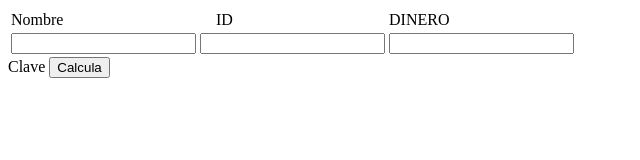
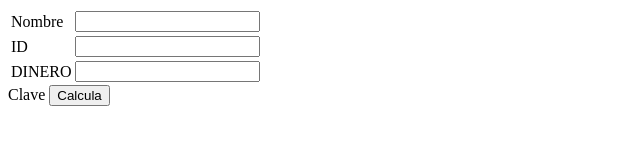
Before and after one commit to tetradogpaw/PokemonOroYPlataClave, a plain HTML site: page index.html in a window 1280 px wide. Shown: the whole page, without its empty margins (0-640 px from the left). Drawn offline with Linux system fonts and the light colour scheme.

Commit message:
mejor asi

```diff
--- a/index.html
+++ b/index.html
@@ -59,12 +59,14 @@ navigator.serviceworker.register('sw.js');
 <tbody>
 <tr>
 <td>Nombre</td>
-<td>&nbsp; &nbsp; ID &nbsp; &nbsp;</td>
-<td>DINERO</td>
+<td ><input id="inpNombre"></td>
 </tr>
 <tr>
-<td ><input id="inpNombre"></td>
+<td>ID</td>
 <td ><input id="inpID"></td>
+</tr>
+<tr>
+<td>DINERO</td>
 <td ><input id="inpDinero"></td>
 </tr>
 </tbody>
```
